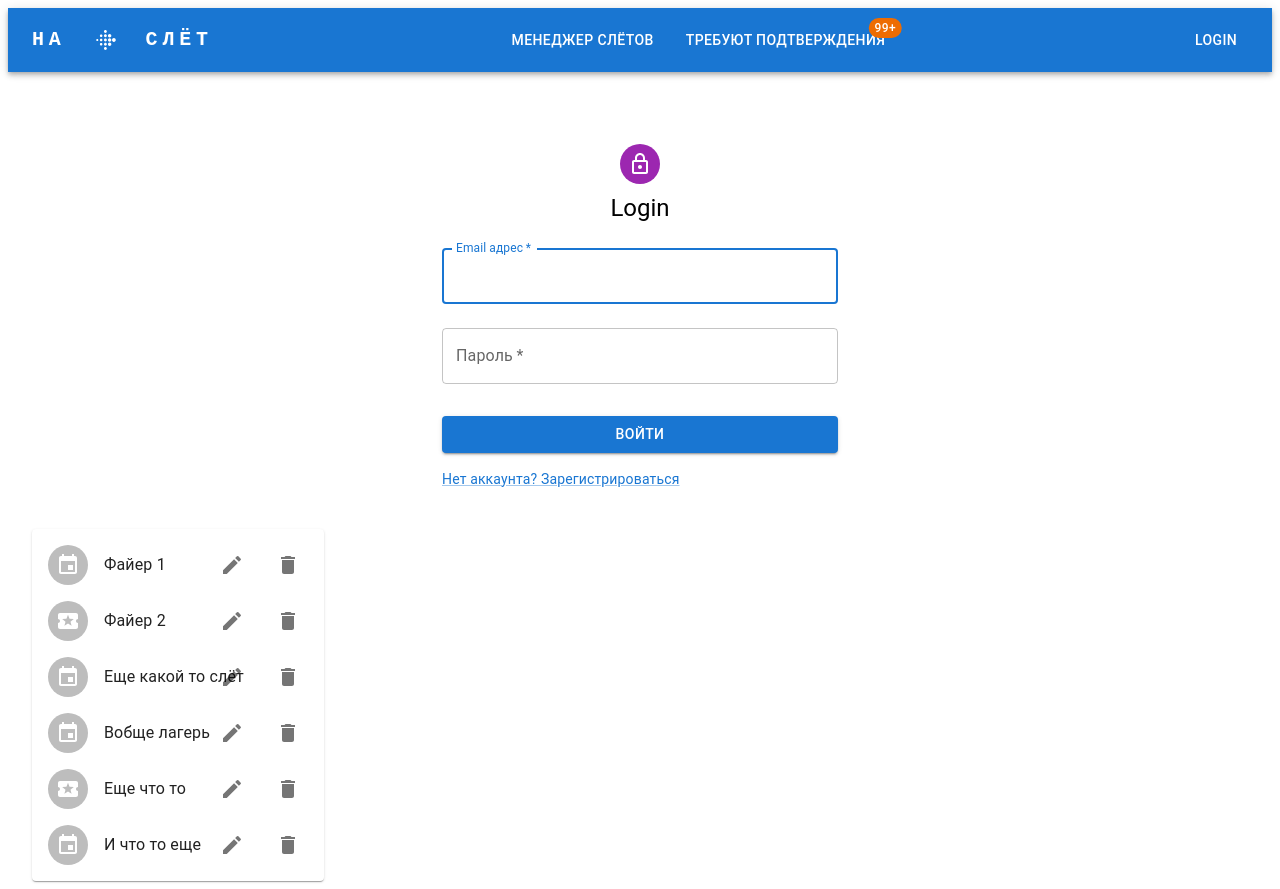
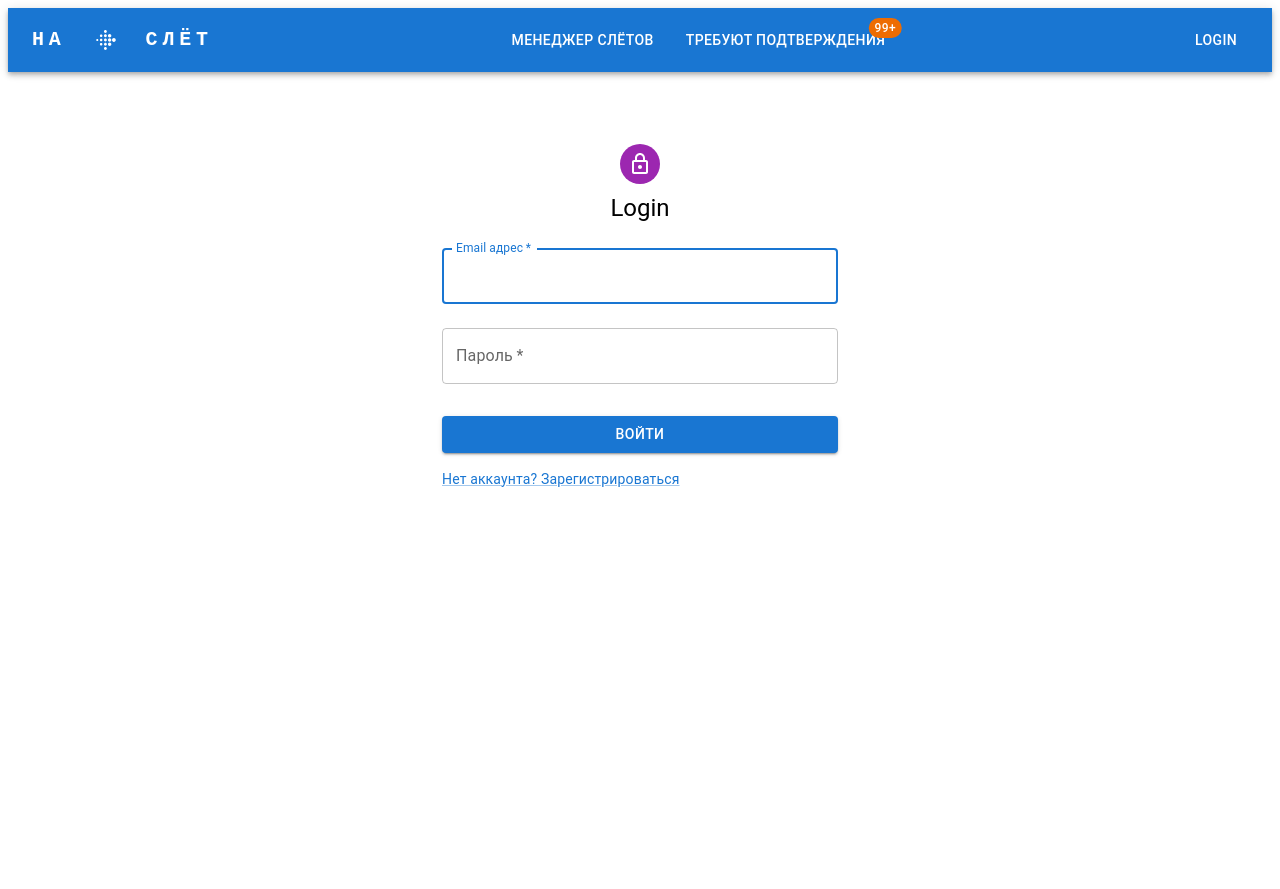
Before and after one commit to na-slet/frontend-creator, a React (Create React App) app: page / in a window 1280 px wide. After the commit the page ends 800 px from the top, so only its background shows below. Built offline with nearby package versions, Linux system fonts and the light colour scheme.

Commit message:
Fixed merge conflict

```diff
--- a/src/App.tsx
+++ b/src/App.tsx
@@ -4,8 +4,7 @@ import Register from './components/AuthPopup/SignUp.tsx'
 import {useState} from "react";
 
 
-
-import ListEvents from './components/ListEvents/ListEvents.tsx'
+import EventManager from "./components/EventManager/EventManager.tsx";
 import { Grid, Container } from '@mui/material';
 function App() {
   const [accessToken, setAccessToken] = useState('login');
@@ -20,15 +19,7 @@ function App() {
       <NavBar/>
       {accessToken == 'login' ? <SignIn changeToken={updateToken}/>:null}
       {accessToken == 'register' ? <Register changeToken={updateToken}/>:null}
-      <Container maxWidth="xl" sx={{marginTop: 5}}>
-        <Grid container spacing={2}>
-          <Grid item xs={3}>
-            <ListEvents/>
-          </Grid>
-          <Grid item xs={9}>
-          </Grid>
-        </Grid>
-      </Container>
+      {accessToken != 'login' && accessToken != 'register' ? <EventManager/>:null}
     </div>
   );
 }
--- /dev/null
+++ b/src/components/EventManager/EventManager.tsx
@@ -0,0 +1,17 @@
+import ListEvents from './ListEvents/ListEvents.tsx'
+import { Grid, Container } from '@mui/material';
+function EventManager() {
+	return (
+		<Container maxWidth="xl" sx={{marginTop: 5}}>
+			<Grid container spacing={2}>
+				<Grid item xs={3}>
+					<ListEvents/>
+				</Grid>
+				<Grid item xs={9}>
+				</Grid>
+			</Grid>
+		</Container>
+	);
+}
+
+export default EventManager;
```
Also changed, not shown: src/components/EventManager/ListEvents/ListEvents.tsx (renamed from src/components/ListEvents/ListEvents.tsx), src/components/EventManager/ListEvents/ListUsers.tsx (added), src/components/EventManager/ListEvents/ListView.tsx (renamed from src/components/ListEvents/ListView.tsx), src/components/EventManager/ListUsers/ListUsers.tsx (added), src/components/EventManager/ListUsers/TableView.tsx (added), 1 other file (tests, documents, lock files or other folders).
